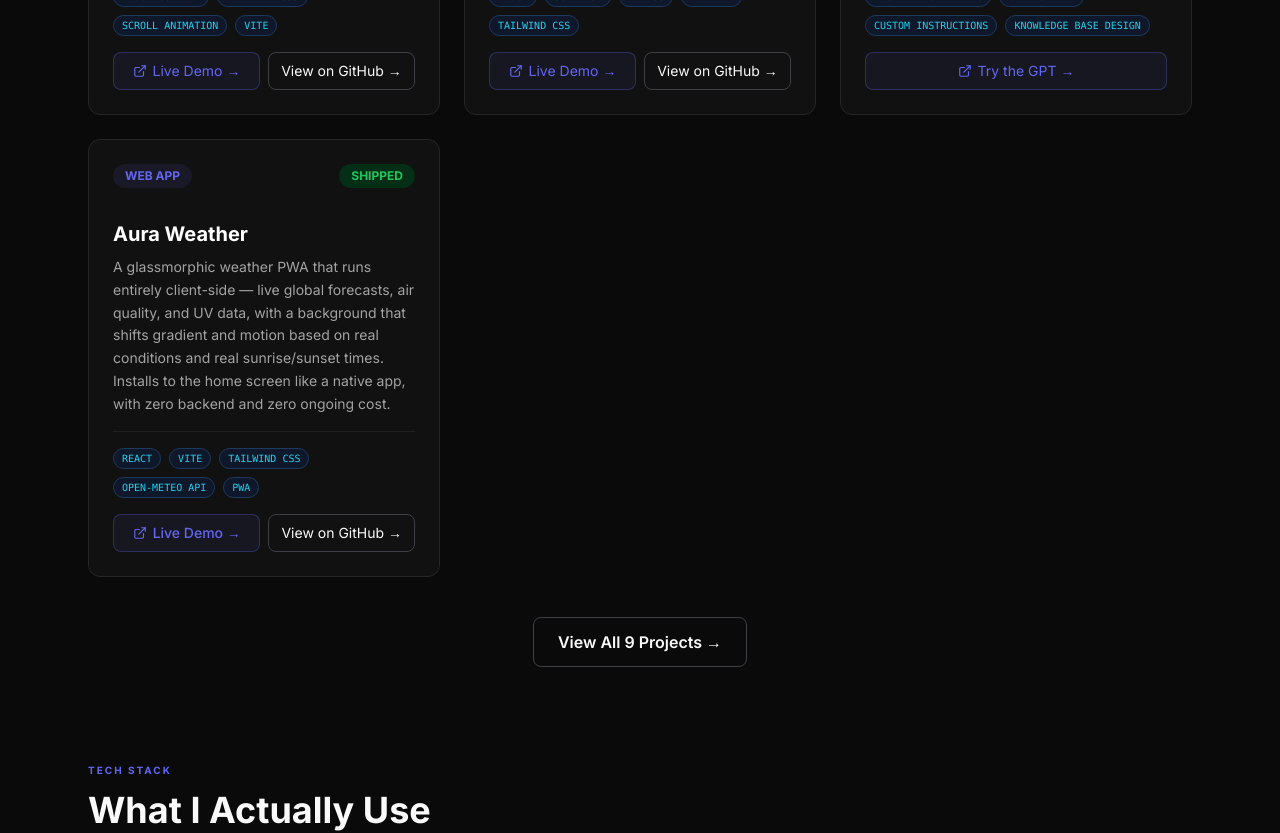
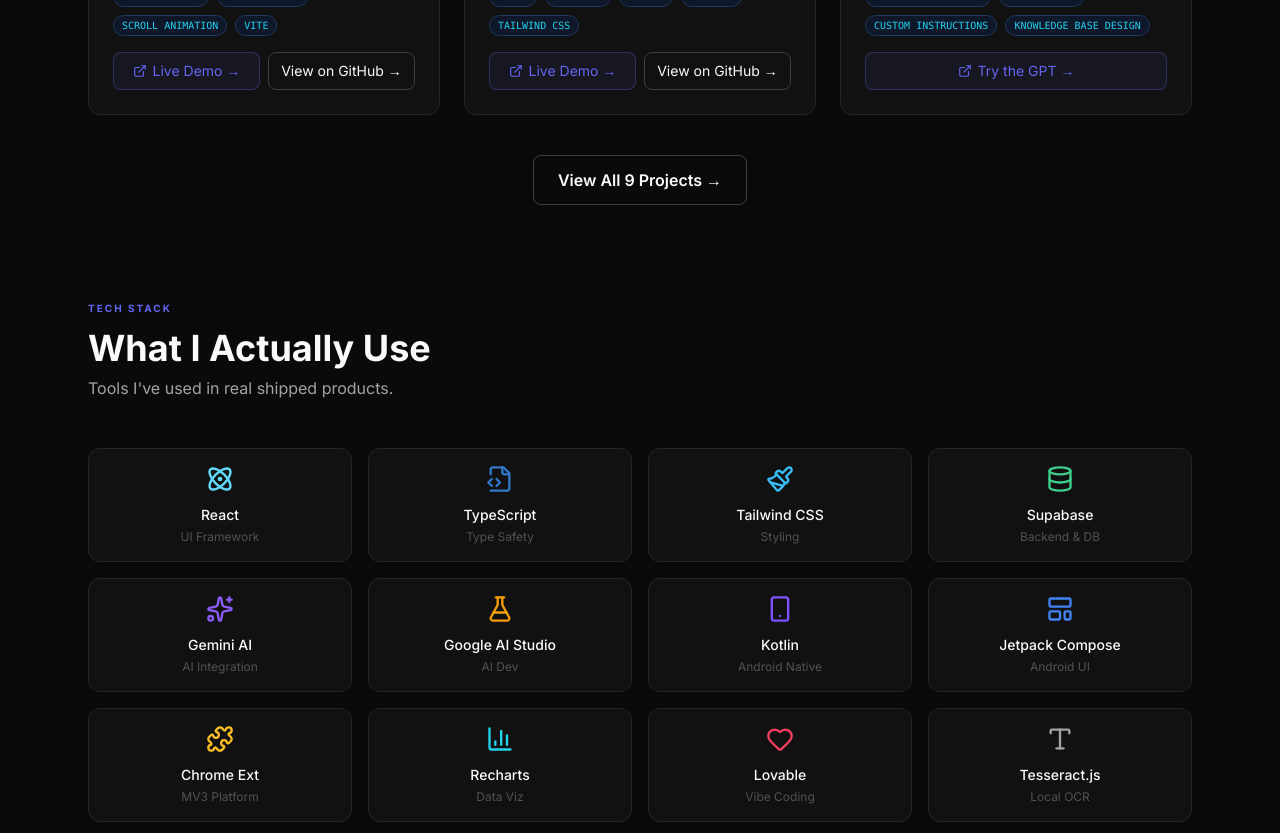
Before and after one commit to Pro-Prince/My-Portfolio, a React (Vite) app: page / in a window 1280 px wide. Shown: the part 1660-2493 px from the top of the page. Built offline with nearby package versions, Linux system fonts and the light colour scheme; no server answers.

Commit message:
refactor: remove Aura Weather project card
Remove the Aura Weather project entry from the homepage to clean up the portfolio showcase.

```diff
--- a/src/pages/Home.tsx
+++ b/src/pages/Home.tsx
@@ -263,34 +263,6 @@
               </div>
             </FadeIn>
 
-            {/* CARD 7 — AURA WEATHER */}
-            <FadeIn delay={0.6}>
-              <div className="project-card p-6 flex flex-col h-full">
-                <div className="flex justify-between items-center mb-4">
-                  <span className="bg-[rgba(99,102,241,0.1)] text-[#6366F1] text-xs font-bold px-3 py-1 rounded-full uppercase">Web App</span>
-                  <span className="bg-[#052E16] text-[#22C55E] text-xs font-bold px-3 py-1 rounded-full uppercase">Shipped</span>
-                </div>
-                <h3 className="text-xl font-bold text-white mt-4 mb-2">Aura Weather</h3>
-                <p className="text-sm text-[#A3A3A3] leading-relaxed flex-grow">
-                  A glassmorphic weather PWA that runs entirely client-side — live global forecasts, air quality, and UV data, with a background that shifts gradient and motion based on real conditions and real sunrise/sunset times. Installs to the home screen like a native app, with zero backend and zero ongoing cost.
-                </p>
-                <div className="border-t border-[#1F1F1F] my-4"></div>
-                <div className="flex flex-wrap gap-2 mb-4">
-                  {['React', 'Vite', 'Tailwind CSS', 'Open-Meteo API', 'PWA'].map(tag => (
-                    <span key={tag} className="tech-tag text-[10px] font-mono px-2 py-0.5 rounded-full uppercase">{tag}</span>
-                  ))}
-                </div>
-                <div className="mt-auto flex flex-col sm:flex-row gap-2 mt-4">
-                  <a href="https://aura-weather-sync.vercel.app/" onClick={() => trackProjectClick('Aura Weather', 'live_demo')} target="_blank" rel="noopener noreferrer" className="w-full sm:flex-1 flex items-center justify-center bg-[rgba(99,102,241,0.08)] border border-[rgba(99,102,241,0.3)] hover:bg-[rgba(99,102,241,0.15)] hover:border-[#6366F1] text-[#6366F1] rounded-lg px-4 py-2 text-sm font-medium transition-colors whitespace-nowrap">
-                    <ExternalLink size={14} className="mr-1.5" />
-                    Live Demo &rarr;
-                  </a>
-                  <a href="https://github.com/Pro-Prince/Aura-Weather" onClick={() => trackProjectClick('Aura Weather', 'github')} target="_blank" rel="noopener noreferrer" className="w-full sm:flex-1 flex items-center justify-center bg-transparent border border-[#3F3F46] hover:border-[#6366F1] text-[#FAFAFA] rounded-[8px] px-3 py-2 transition-colors text-sm whitespace-nowrap">
-                    View on GitHub &rarr;
-                  </a>
-                </div>
-              </div>
-            </FadeIn>
           </div>
 
           <div className="mt-10 text-center">
```
